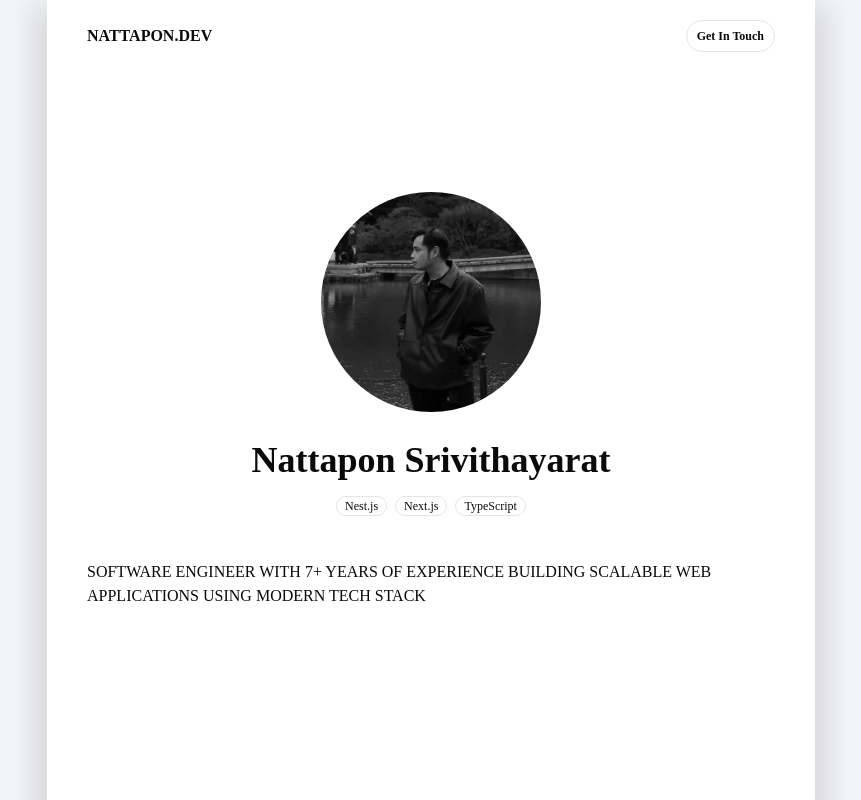
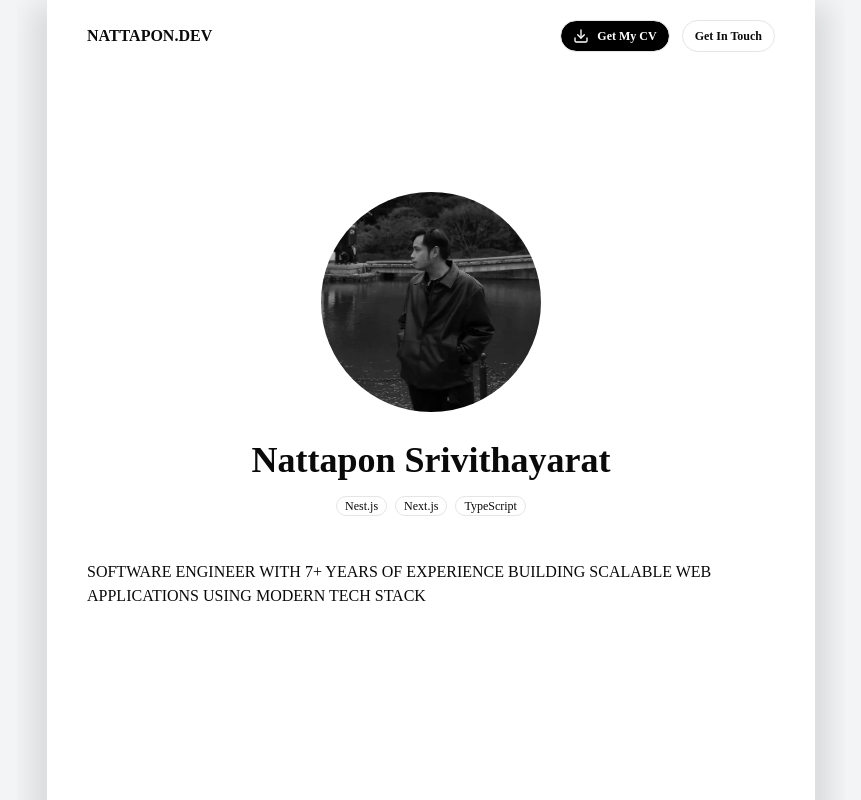
Before and after one commit to monoongs/portfoliov3, a Next.js app: page / in a window 1280 px wide. Shown: the top 800 px of the page, without its empty margins (209-1070 px from the left). Built offline with nearby package versions, Linux system fonts and the light colour scheme.

Commit message:
feat: add get my cv icon

```diff
--- a/app/components/Navbar.tsx
+++ b/app/components/Navbar.tsx
@@ -1,5 +1,8 @@
 import ProfileDialog from '@/app/components/ProfileDialog';
+import { Button } from '@/components/ui/button';
 import Link from 'next/link';
+import { FiDownload } from 'react-icons/fi';
+import { profile } from '@/app/config';
 
 function Navbar() {
   return (
@@ -10,7 +13,22 @@ function Navbar() {
             <h1 className='text-md font-bold'>NATTAPON.DEV</h1>
           </Link>
         </div>
-        <div>
+        <div className='flex flex-row items-center gap-3'>
+          <Button
+            variant='outline'
+            className='group h-8 px-3 rounded-full text-xs font-bold bg-black text-white hover:bg-white hover:text-black'
+          >
+            <Link
+              href={profile.cvUrl}
+              target='_blank'
+              rel='noopener noreferrer'
+              className='flex items-center gap-2'
+            >
+              <FiDownload className='text-white group-hover:text-black' />
+              Get My CV
+            </Link>
+          </Button>
+
           <ProfileDialog />
         </div>
       </div>
--- a/app/components/ProfileDialog.tsx
+++ b/app/components/ProfileDialog.tsx
@@ -15,7 +15,10 @@ function ProfileDialog() {
   return (
     <Dialog>
       <DialogTrigger asChild>
-        <Button variant='outline' className='rounded-full text-xs font-bold'>
+        <Button
+          variant='outline'
+          className='h-8 px-3 rounded-full text-xs font-bold'
+        >
           Get In Touch
         </Button>
       </DialogTrigger>
```
